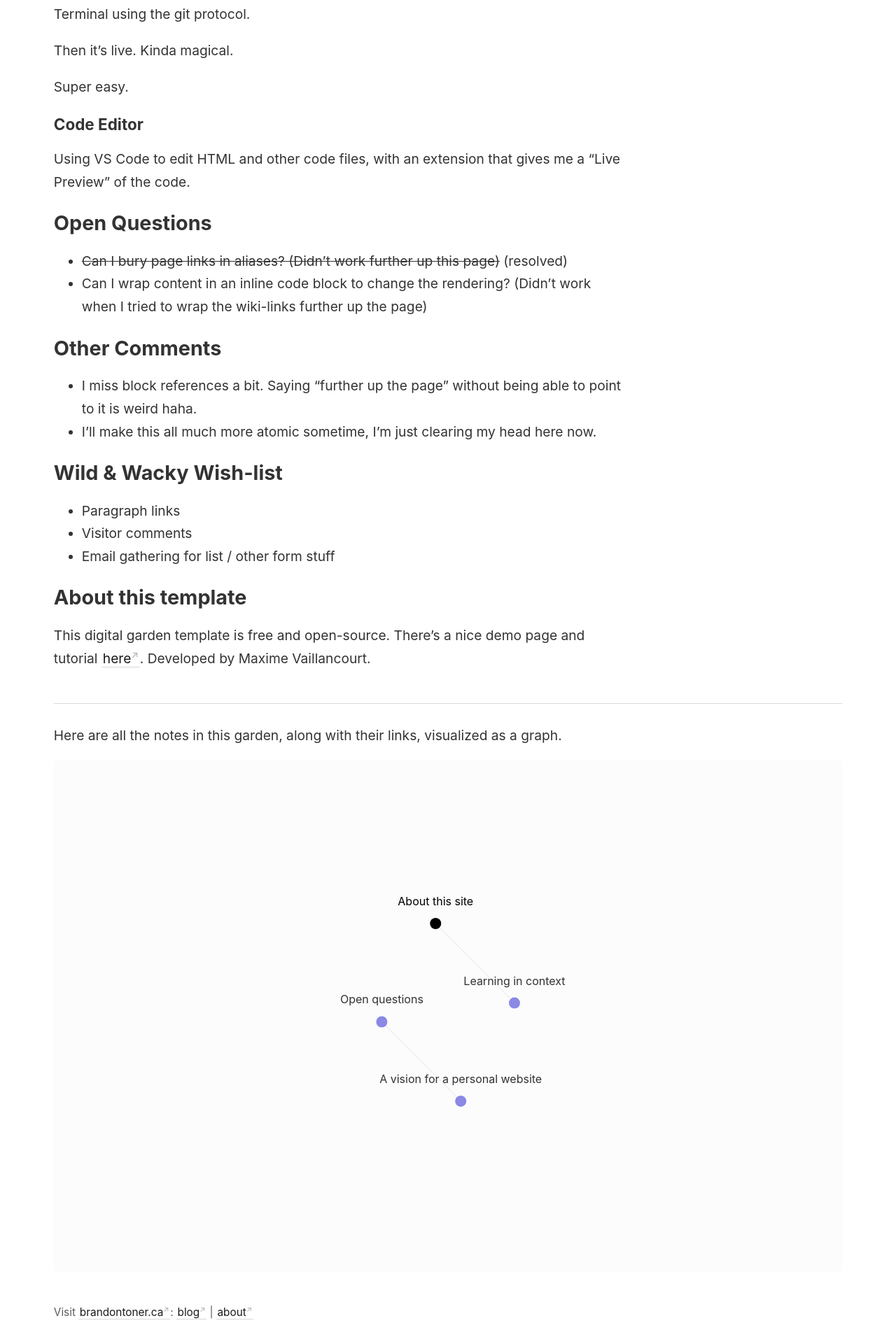
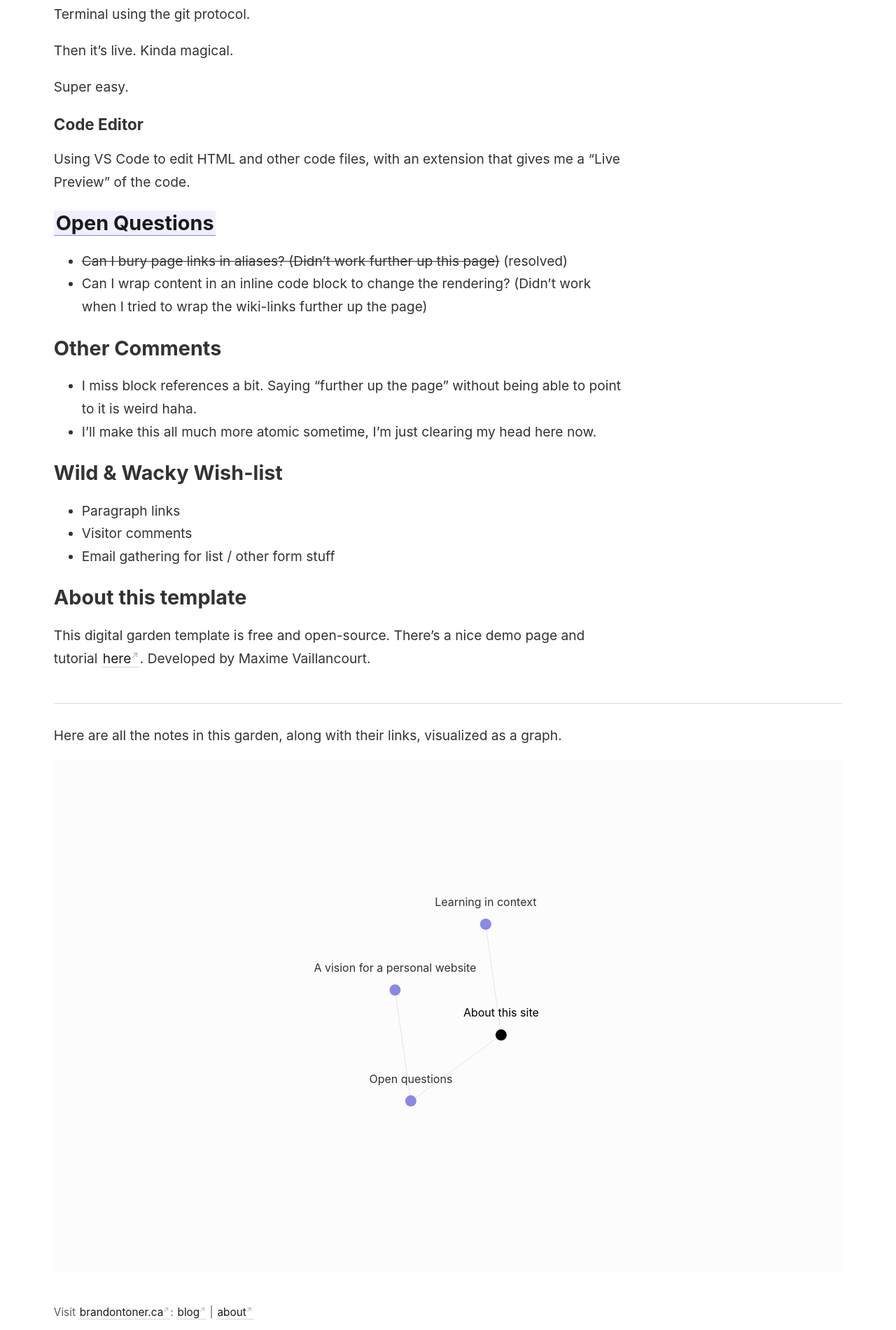
Before and after one commit to brandon-toner/brandontoner-jekyll-garden, a Jekyll site: the page built from _notes/About this site.md, in a window 1280 px wide. Shown: the part 1099-3000 px from the top of the page at 70% size. Built offline with Jekyll 4.4.1, drawn with Linux system fonts in a browser that asks for light colours.

Commit message:
Update content

```diff
--- a/_notes/About this site.md
+++ b/_notes/About this site.md
@@ -32,7 +32,7 @@ Super easy.
 
 Using VS Code to edit HTML and other code files, with an extension that gives me a "Live Preview" of the code.
 
-## Open Questions
+## [[Open Questions]]
 
 - ~~Can I bury page links in aliases? (Didn't work further up this page)~~ (resolved)
 - Can I wrap content in an inline code block to change the rendering? (Didn't work when I tried to wrap the wiki-links further up the page)
```
Also changed, not shown: _notes/A vision for a personal website.md (+0 -1 lines).
